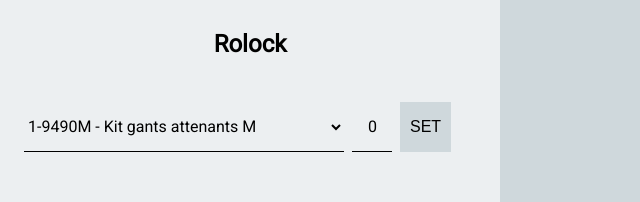
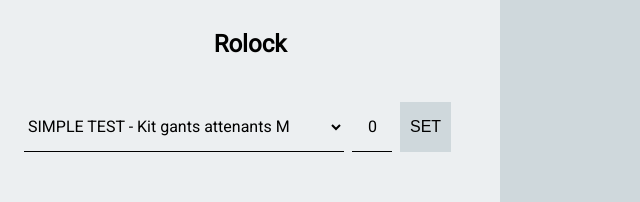
Before and after one commit to cbraissant/Rolock-labels, a Svelte app: page / in a window 1280 px wide. Shown: the top 202 px of the page, without its empty margins (0-640 px from the left). Built offline with nearby package versions, Linux system fonts and the light colour scheme.

Commit message:
test for git deploy

```diff
--- a/src/rolock.js
+++ b/src/rolock.js
@@ -1,4 +1,11 @@
 let products = [
+  {
+    product_code: 'R0194903',
+    product_model: 'SIMPLE TEST',
+    product_label: 'Kit gants attenants M ',
+    product_description: 'Kit Rolock 9801 with gloves 9490 M',
+    product_quantity: 0,
+  },
   {
     product_code: 'R0194903',
     product_model: '1-9490M',
```
Also changed, not shown: public/build/bundle.js, 1 other file (tests, documents, lock files or other folders).
